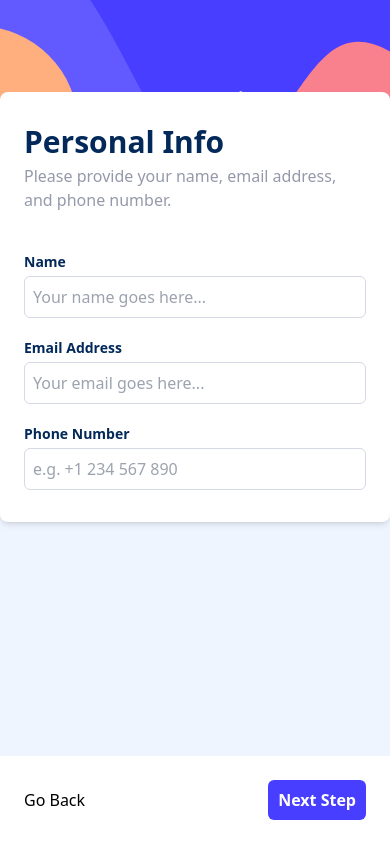
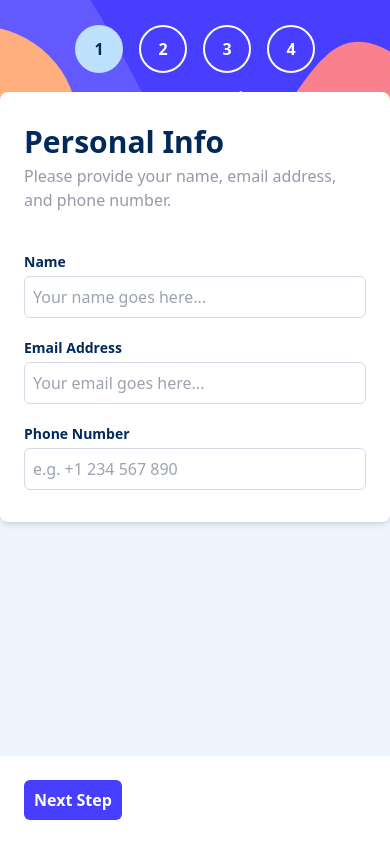
Before and after one commit to Alejandro1709/FM-MultiTabs, a React (Vite) app: page / in a window 390 px wide. Built offline with nearby package versions, Linux system fonts and the light colour scheme.

Commit message:
Add: useSteps hook

```diff
--- a/src/App.tsx
+++ b/src/App.tsx
@@ -4,15 +4,17 @@ import PersonalForm from "./components/PersonalForm"
 import Sidebar from "./components/Sidebar"
 import StepShow from "./components/StepShow"
 import TabFooter from "./components/TabFooter"
+import useSteps from "./hooks/useSteps"
 
 function App() {
+  const { currentStep } = useSteps()
   return (
     <Layout>
       <Container>
         <Sidebar />
         <section className="flex-1 md:pt-[40px] md:pb-[10px] z-20 -translate-y-20 md:translate-y-0">
           <StepShow>
-            <PersonalForm />
+            {currentStep === 1 && <PersonalForm />}
           </StepShow>
         </section>
       </Container>
--- a/src/components/Sidebar.tsx
+++ b/src/components/Sidebar.tsx
@@ -3,7 +3,7 @@ import Tabs from "./Tabs"
 function Sidebar() {
   return (
     <aside className="md:w-[274px] h-[172px] md:h-full bg-hero-mob bg-no-repeat bg-cover bg-center md:bg-hero-desk md:rounded-md">
-      <Tabs hidesOnMobile />
+      <Tabs />
     </aside>
   )
 }
--- a/src/components/Tab.tsx
+++ b/src/components/Tab.tsx
@@ -9,7 +9,7 @@ function Tab({ step, title, active = false, onClick }: TabProps) {
   return (
     <li className="flex items-center self-start gap-[20px] uppercase cursor-pointer" onClick={onClick}>
       <span className={`grid place-content-center font-bold ${active ? 'bg-skyBlue text-denim' : 'text-white bg-transparent border-2 border-white'} h-12 w-12 rounded-full`}>{step}</span>
-      <div className="text-base/6">
+      <div className="hidden md:block text-base/6">
         <h3 className="text-skyBlue font-thin text-sm">Step {step}</h3>
         <h2 className="font-bold text-white">{title}</h2>
       </div>
--- a/src/components/TabFooter.tsx
+++ b/src/components/TabFooter.tsx
@@ -1,13 +1,17 @@
+import useSteps from "../hooks/useSteps";
+
 type TabFooterProps = {
   isFixed?: boolean;
   hidesOnMobile?: boolean;
 };
 
 function TabFooter({ isFixed = false, hidesOnMobile = false }: TabFooterProps) {
+  const { currentStep, handleChangeStep } = useSteps()
+
   return (
     <div className={`${isFixed ? 'md:hidden fixed bottom-0 bg-white p-6 w-full' : 'md:flex flex-row justify-between items-center'} ${hidesOnMobile ? 'hidden' : 'flex flex-row justify-between items-center'}`}>
-      <button>Go Back</button>
-      <button className="bg-purple hover:bg-denim text-white w-fit rounded-md py-[8px] px-[10px] font-bold">Next Step</button>
+      {currentStep > 1 ? <button type="button" onClick={() => handleChangeStep(currentStep - 1)}>Go Back</button> : null}
+      <button type="button" className="bg-purple hover:bg-denim text-white w-fit rounded-md py-[8px] px-[10px] font-bold" onClick={() => handleChangeStep(currentStep + 1)}>Next Step</button>
     </div>
   )
 }
--- a/src/components/Tabs.tsx
+++ b/src/components/Tabs.tsx
@@ -1,16 +1,15 @@
-import { useContext } from "react";
-import { StepContext } from "../context/stepContext";
 import Tab from "./Tab"
+import useSteps from "../hooks/useSteps";
 
 type TabsProps = {
   hidesOnMobile?: boolean;
 };
 
 function Tabs({ hidesOnMobile = false }: TabsProps) {
-  const { currentStep, handleChangeStep } = useContext(StepContext)
+  const { currentStep, handleChangeStep } = useSteps()
 
   return (
-    <ul className={`md:flex flex-col gap-[32px] ml-[32px] mt-[40px] transition-all ${hidesOnMobile ? 'hidden' : 'flex'}`} role="navigation">
+    <ul className={`flex md:flex-col flex-row gap-[16px] justify-center  md:gap-[32px] md:ml-[32px] mt-[25px] md:mt-[40px] transition-all ${hidesOnMobile ? 'hidden' : 'flex'}`} role="navigation">
       <Tab title="Your info" step={1} active={currentStep === 1} onClick={() => handleChangeStep(1)} />
       <Tab title="Select plan" step={2} active={currentStep === 2} onClick={() => handleChangeStep(2)} />
       <Tab title="Add-ons" step={3} active={currentStep === 3} onClick={() => handleChangeStep(3)} />
--- /dev/null
+++ b/src/hooks/useSteps.ts
@@ -0,0 +1,6 @@
+import { useContext } from "react";
+import { StepContext } from "../context/stepContext";
+
+export default function useSteps() {
+  return useContext(StepContext);
+}
```
